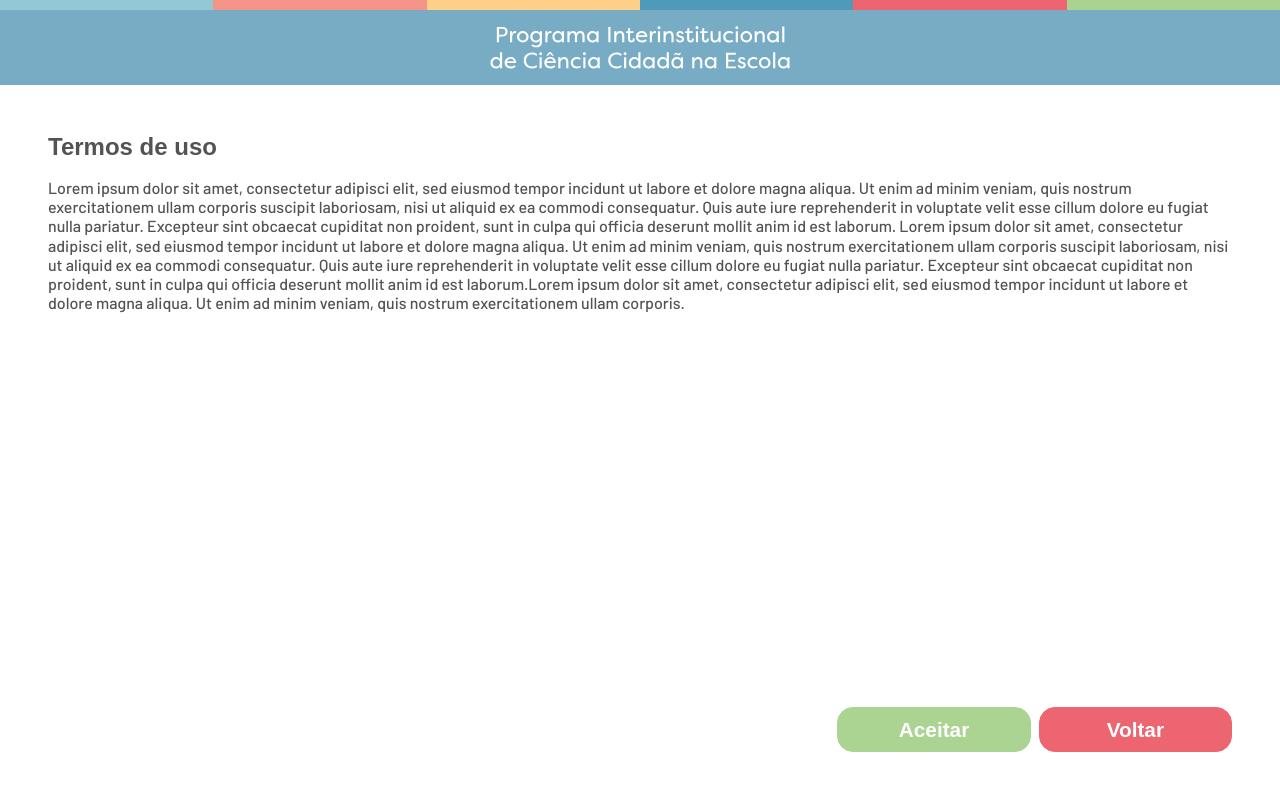
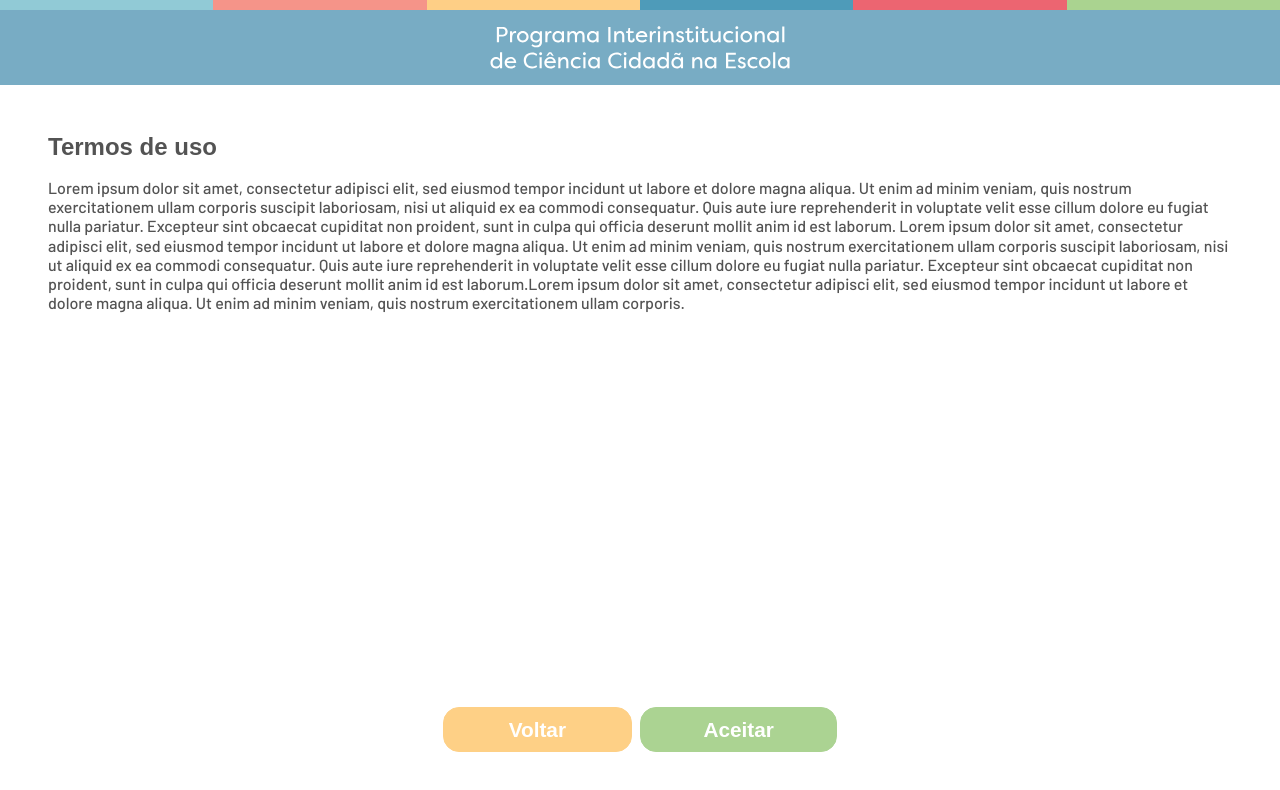
Before and after one commit to VRI-UFPR/CienciaNaEscola, a React (Create React App) app: page / in a window 1280 px wide. Shown: the top 790 px of the page. Built offline with nearby package versions, Linux system fonts and the light colour scheme; a web font is replaced by a local one.

Commit message:
[FIX]: correção dos botões

```diff
--- a/src/pages/InfosPage.jsx
+++ b/src/pages/InfosPage.jsx
@@ -68,26 +68,25 @@ function InfosPage(props) {
                             </div>
                         )}
                         {location.pathname === '/' && (
-                        <div className="row justify-content-between mx-0">
-                            <div className="col-2"></div>
-                            <div className="col-8 col-lg-4 align-items-center p-0">
+                            <div className="row justify-content-center m-0">
+                                <div className="col-8 col-lg-4 p-0">
                                     <div className="row m-0">
-                                    <div className="col-6 p-0 pe-1">
+                                        <div className="col-6 p-0 pe-2">
                                             <TextButton
                                                 role="link"
                                                 onClick={() => navigate('/login')}
                                                 className={showAccept ? '' : 'd-none'}
+                                                hsl={[37, 98, 76]}
+                                                text="Voltar"
+                                            />
+                                        </div>
+                                        <div className="col-6 p-0">
+                                            <TextButton
+                                                role="link"
+                                                onClick={() => navigate('/signup')}
+                                                className={showAccept ? '' : 'd-none'}
                                                 hsl={[97, 43, 70]}
                                                 text="Aceitar"
-                                        />
-                                    </div>
-                                    <div className="col-6 p-0 ps-1">
-                                        <TextButton
-                                            role="link"
-                                            onClick={() => navigate('/login')}
-                                            className={showAccept ? '' : 'd-none'}
-                                            hsl={[355, 78, 66]}
-                                            text="Voltar"
                                             />
                                         </div>
                                     </div>
```
Lines whose indentation alone changed are shown as unchanged.
